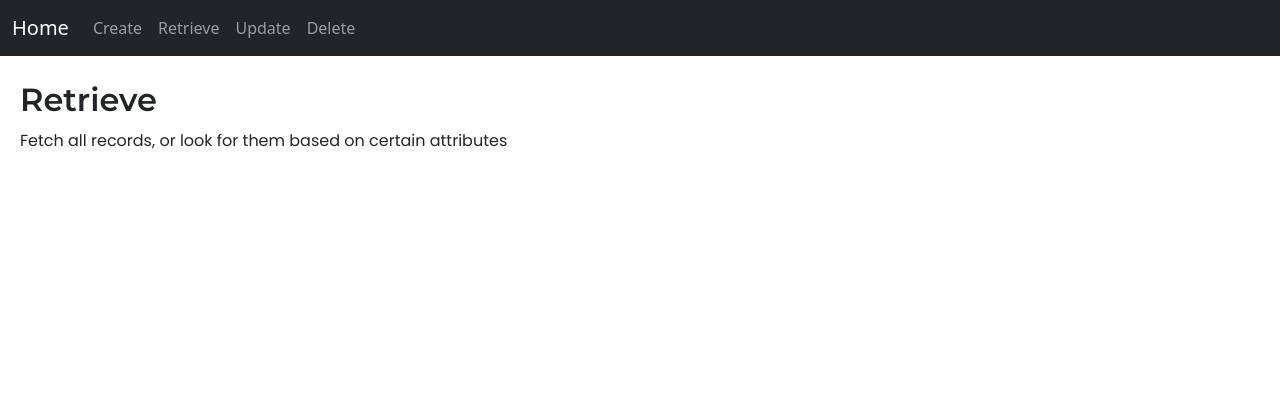
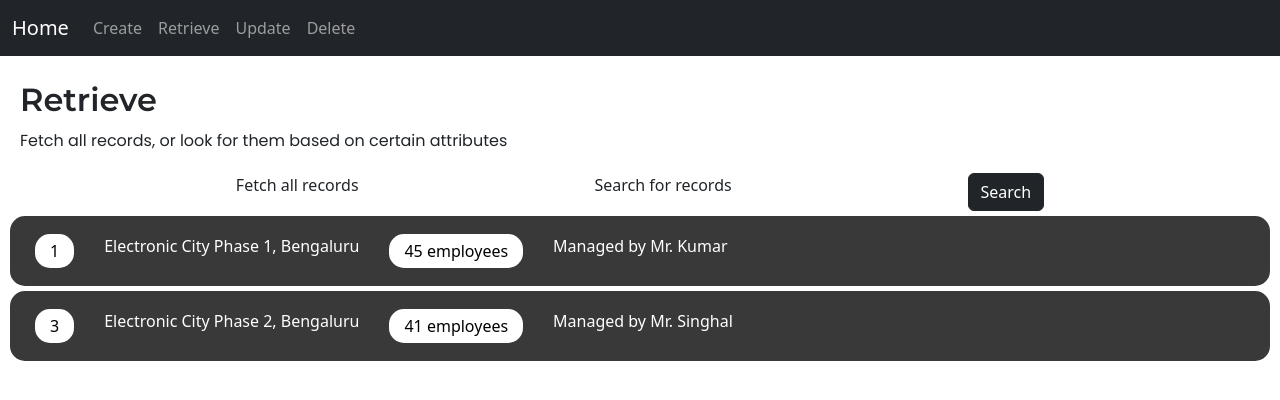
Before and after one commit to Riddikulus07/MultiClassDemo, a React (Vite) app in the folder client/: page / in a window 1280 px wide. Shown: the top 400 px of the page. Built offline with nearby package versions, Linux system fonts and the light colour scheme.

Commit message:
Revert "Revert "result display""
This reverts commit c67db012f4def684136f6ef9b04019463ae8ece1.

```diff
--- /dev/null
+++ b/client/src/screens/Retrieve/ResultCard.jsx
@@ -0,0 +1,20 @@
+import './ResultCard.scss'
+
+const ResultCard = ({id, city, area, numEmployees, manager})=>{
+    return <div className="ResultCard d-flex flex-row flex-wrap">
+        <div className="id">
+            {id}
+        </div>
+        <div className="areancity">
+            {`${area}, ${city}`}
+        </div>
+        <div className="numEmployees">
+            {`${numEmployees} employees`}
+        </div>
+        <div className="manager">
+            {`Managed by ${manager}`}
+        </div>
+    </div>
+}
+
+export default ResultCard;
--- /dev/null
+++ b/client/src/screens/Retrieve/ResultCard.scss
@@ -0,0 +1,22 @@
+.ResultCard{
+    margin: 5px 10px;
+    border-radius: 15px;
+    background-color: rgb(57, 57, 57);
+    padding : 3px 10px;
+    color : white;
+    .id, .areancity, .numEmployees, .manager{
+        margin : 15px;
+    }
+    .id{
+        color : black;
+        background-color: white;
+        padding : 5px 15px;
+        border-radius: 15px;
+    }
+    .numEmployees{
+        color : black;
+        background-color: white;
+        padding : 5px 15px;
+        border-radius: 15px;
+    }
+}
--- a/client/src/screens/Retrieve/Retrieve.jsx
+++ b/client/src/screens/Retrieve/Retrieve.jsx
@@ -1,11 +1,65 @@
 import './Retrieve.scss'
 import Header from '../../components/Header/Header'
+import { useState } from 'react'
+import ResultCard from './ResultCard'
+
+
+
 const Retrieve = ()=>{
+    const [mode, setMode] = useState("all")
+    const [results, setResults] = useState([
+        {
+            "id": 1,
+            "city": "Bengaluru",
+            "area": "Electronic City Phase 1",
+            "numEmployees": 45,
+            "manager": "Mr. Kumar"
+        },
+        {
+            "id": 3,
+            "city": "Bengaluru",
+            "area": "Electronic City Phase 2",
+            "numEmployees": 41,
+            "manager": "Mr. Singhal"
+        }
+    ]);
+
     return <div className="Retrieve">
         <Header
             title = "Retrieve"
             description = "Fetch all records, or look for them based on certain attributes"
         />
+
+        <div className="options d-flex flex-row justify-content-evenly">
+            <div className="findall">
+                Fetch all records
+            </div>
+            <div className="search">
+                Search for records
+            </div>
+            <button className="btn btn-dark">
+                Search
+            </button>
+        </div>
+
+        <div className="resultDisplay">
+            {
+                results.length ?
+                results.map((e)=>{
+                    return <ResultCard
+                        id = {e.id}
+                        city={e.city}
+                        area={e.area}
+                        numEmployees={e.numEmployees}
+                        manager={e.manager}
+                    />
+                })
+                :
+                <div className="noresults">
+                    No records found
+                </div>
+            }
+        </div>
     </div>
 }
 
```
